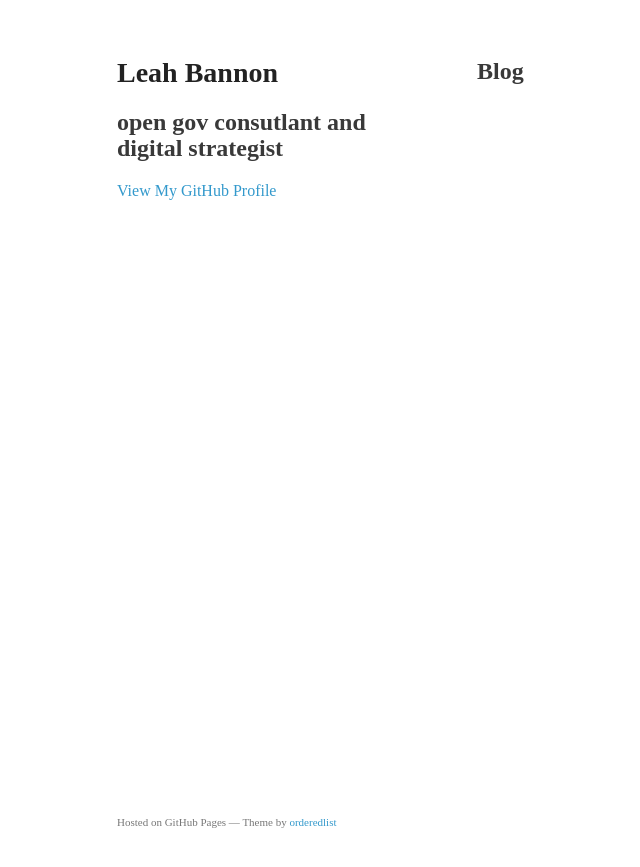
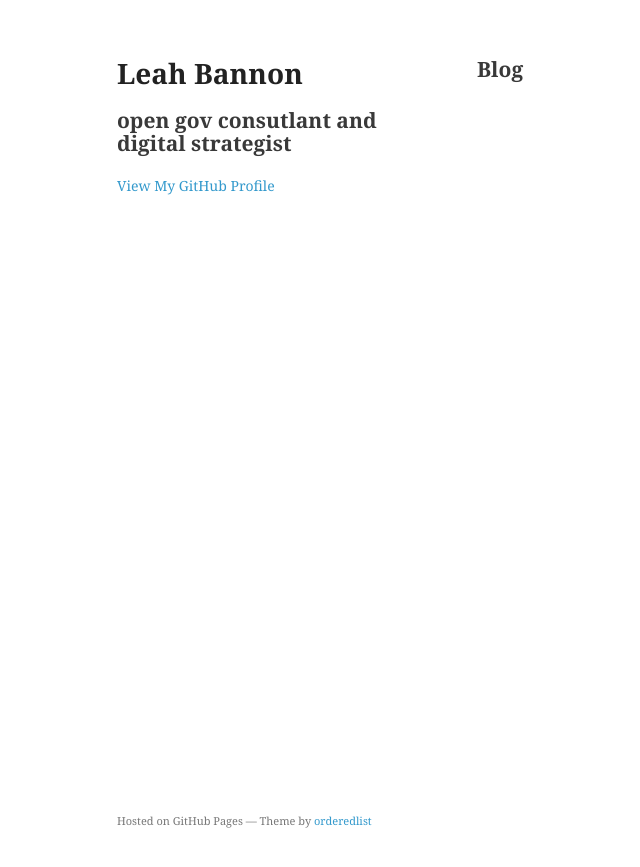
Before and after one commit to leahbannon/old-leah-website, a Jekyll site: the page built from index.md, in a window 1280 px wide. Shown: the top 867 px of the page, without its empty margins (93-733 px from the left). Built offline with Jekyll 4.4.1, drawn with Linux system fonts in a browser that asks for light colours.

Commit message:
Update styles.css

```diff
--- a/stylesheets/styles.css
+++ b/stylesheets/styles.css
@@ -2,8 +2,7 @@
 
 body {
   padding:50px;
-  font:14px/1.5
-  font-family: Baskerville, "Baskerville Old Face", "Hoefler Text", Garamond, "Times New Roman", serif;
+  font:14px/1.5 Georgia, Times, "Times New Roman", serif;
   color:#777;
   font-weight:300;
 }
@@ -59,7 +58,7 @@ blockquote {
 }
 
 code, pre {
-  font-family: Baskerville, "Baskerville Old Face", "Hoefler Text", Garamond, "Times New Roman", serif;
+  font-family: Georgia, Times, "Times New Roman", serif;
   color:#333;
   font-size:12px;
 }
```
